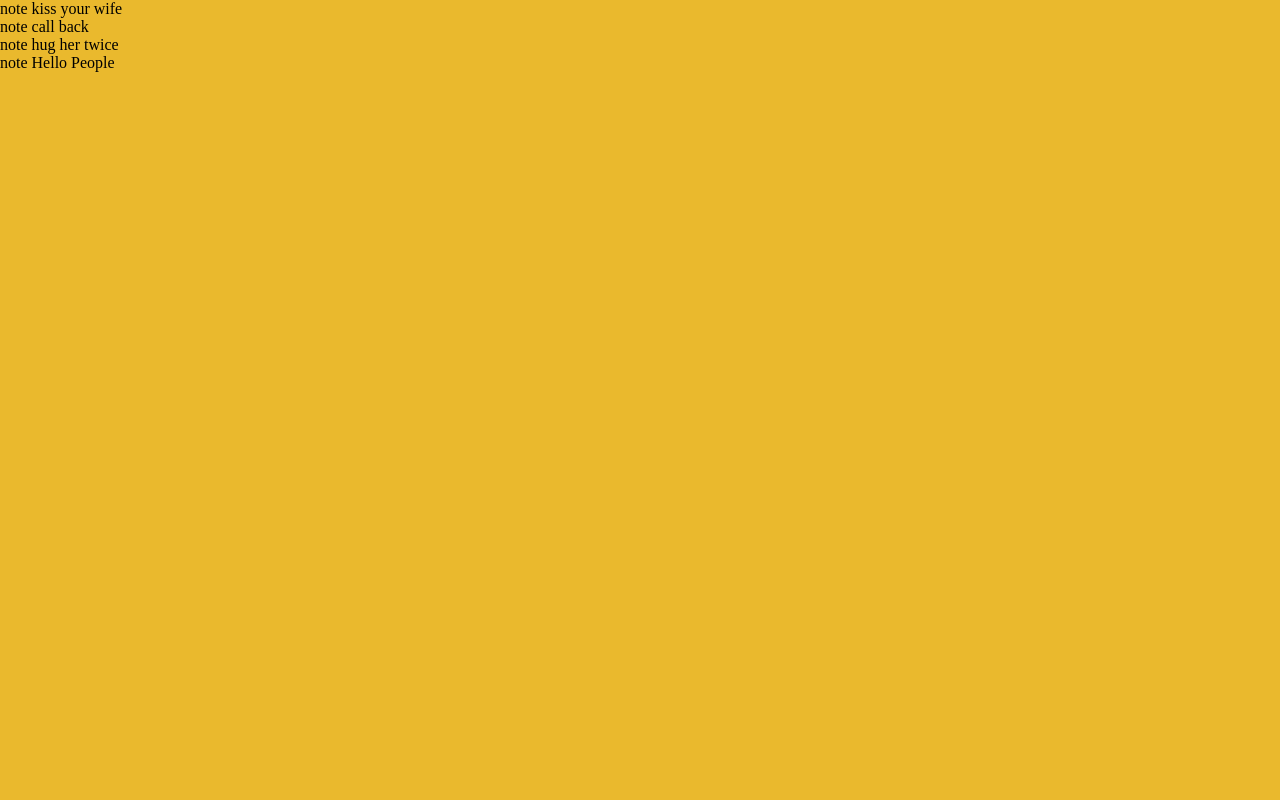
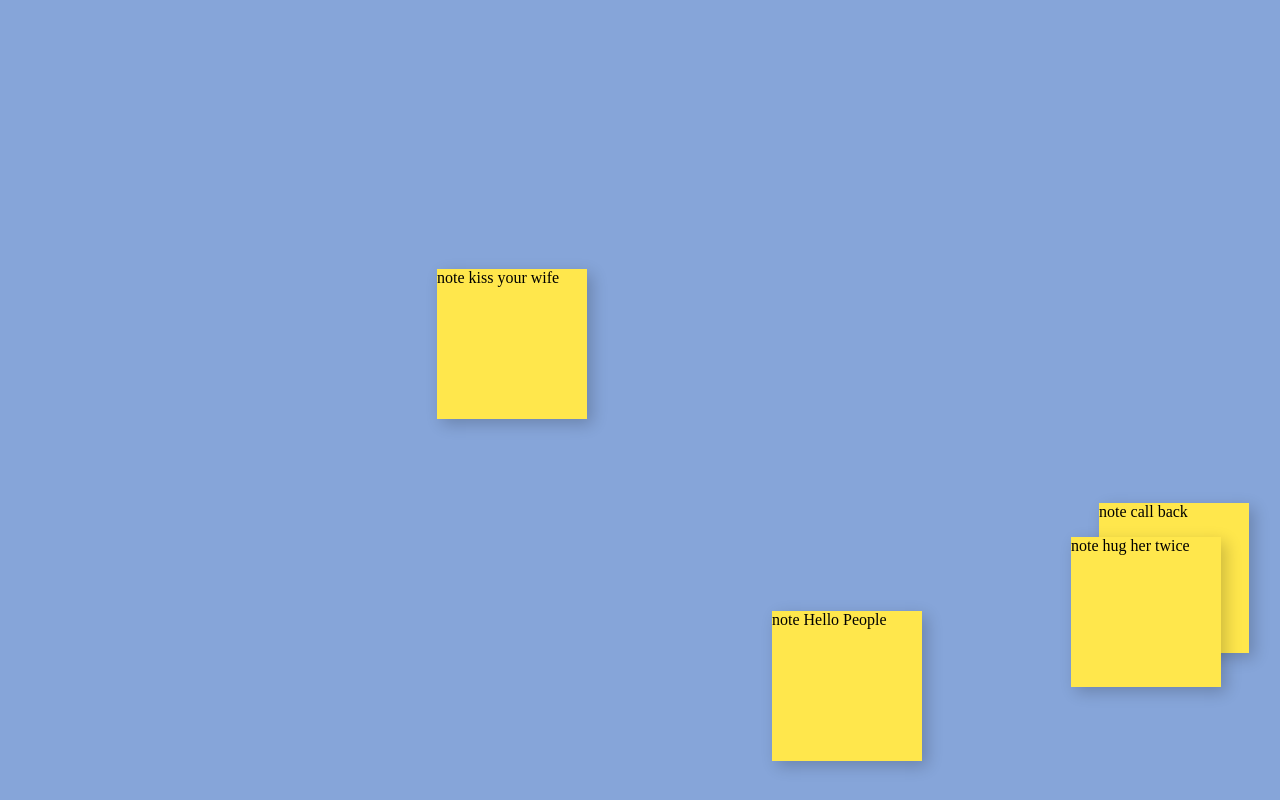
Before and after one commit to ibqn/react-notes, a React (Create React App) app: page / in a window 1280 px wide. Built offline with nearby package versions, Linux system fonts and the light colour scheme.

Commit message:
working on notes

```diff
--- a/src/app.jsx
+++ b/src/app.jsx
@@ -7,7 +7,7 @@ const Board = styled.div`
   background-color: 'brown';
   width: 100wv;
   height: 100vh;
-  background: #eab92d;
+  background: #86a5d9;
 `
 
 const initialNotes = [
@@ -35,7 +35,7 @@ const App = () => {
       {notes?.map((note) => (
         <Note
           key={note.id}
-          note={note.note}
+          note={note}
           update={updateNote(note.id)}
           delete={deleteNote(note.id)}
         />
--- a/src/components/note.jsx
+++ b/src/components/note.jsx
@@ -1,19 +1,39 @@
 import PropTypes from 'prop-types'
 import { useState } from 'react'
 import styled from 'styled-components'
+import useWindowSize from '../hooks/use-window-size'
+
+const randomBetween = (a, b) => a + Math.ceil(Math.random() * (b - a))
+
+const NoteStyles = styled.div`
+  position: absolute;
+  height: 150px;
+  width: 150px;
+  /* background-color: #eeb902; */
+  background-color: #ffe74c;
+  margin: 2px 0;
+  cursor: grab;
+  box-shadow: 5px 5px 15px 0 rgba(0, 0, 0, 0.2);
+  overflow: hidden;
+`
 
 const Note = ({ note }) => {
+  const { width, height } = useWindowSize()
   const [editing, setEditing] = useState(false)
-  return <div>note {note}</div>
+  const positions = {
+    top: `${randomBetween(0, height - 150)}px`,
+    right: `${randomBetween(0, width - 150)}px`,
+  }
+  return <NoteStyles style={positions}>note {note.note}</NoteStyles>
 }
 
 Note.propTypes = {
-  count: PropTypes.objectOf({
+  note: PropTypes.exact({
     id: PropTypes.number.isRequired,
     note: PropTypes.string.isRequired,
     update: PropTypes.func.isRequired,
     delete: PropTypes.func.isRequired,
-  }).isRequired,
+  }),
 }
 
 export default Note
--- /dev/null
+++ b/src/hooks/use-window-size.js
@@ -0,0 +1,25 @@
+import { useState, useEffect } from 'react'
+
+const useWindowSize = () => {
+  const [windowSize, setWindowSize] = useState({
+    width: undefined,
+    height: undefined,
+  })
+
+  useEffect(() => {
+    const handleResize = () =>
+      setWindowSize({
+        width: window.innerWidth,
+        height: window.innerHeight,
+      })
+
+    window.addEventListener('resize', handleResize)
+
+    handleResize()
+
+    return () => window.removeEventListener('resize', handleResize)
+  }, [])
+  return windowSize
+}
+
+export default useWindowSize
--- a/src/index.jsx
+++ b/src/index.jsx
@@ -3,6 +3,8 @@ import ReactDOM from 'react-dom'
 import App from './app'
 import GlobalStyles from './components/global-styles'
 import reportWebVitals from './reportWebVitals'
+
+import '@fontsource/shadows-into-light'
 
 ReactDOM.render(
   <React.StrictMode>
```
